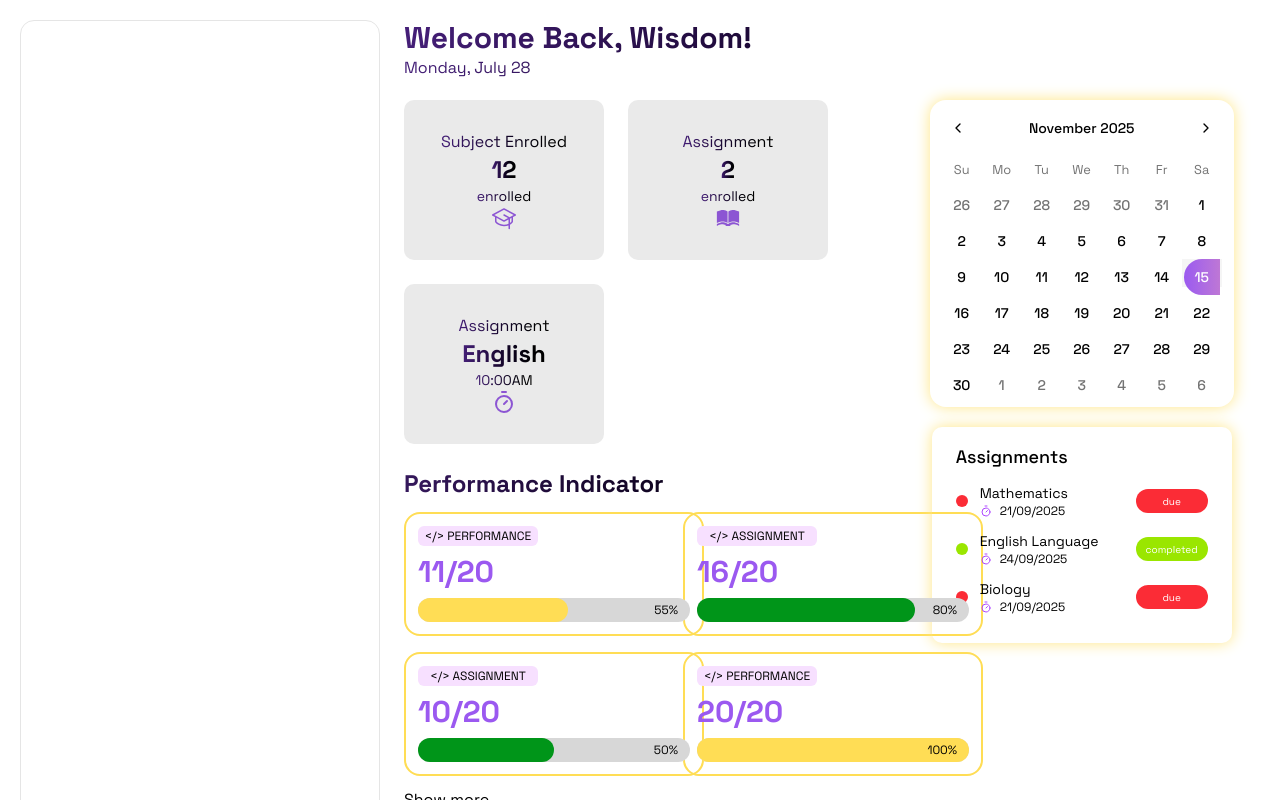
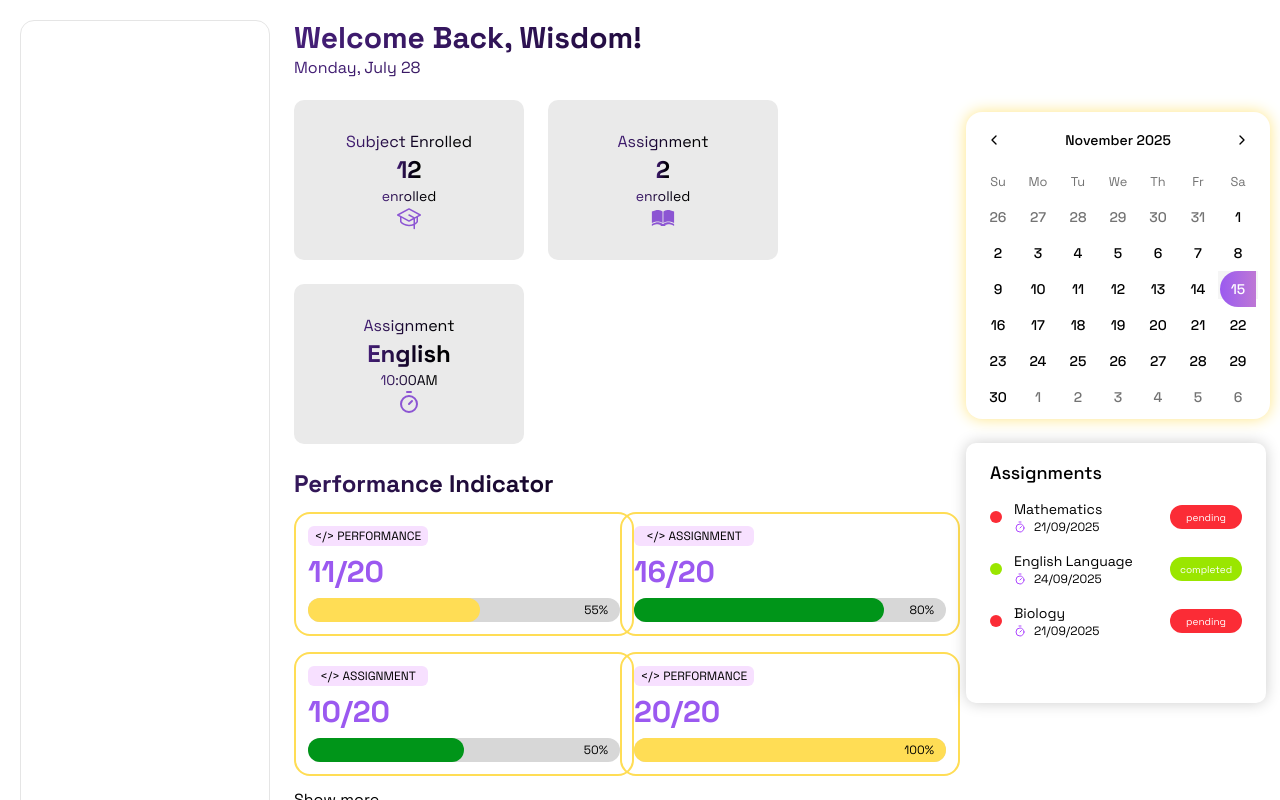
Before and after one commit to Ezekiel-Faith/Smart-School, a React (Vite) app in the folder student-dashboard-frontend/: page / in a window 1280 px wide. Shown: the top 800 px of the page. Built offline with nearby package versions, Linux system fonts and the light colour scheme.

Commit message:
finished task

```diff
--- a/student-dashboard-frontend/src/components/BoxCard.jsx
+++ b/student-dashboard-frontend/src/components/BoxCard.jsx
@@ -1,6 +1,6 @@
 const BoxCard = ({box}) => {
   return (
-    <div className="h-36 sm:h-40 rounded-lg bg-[#eaeaea] flex justify-center items-center flex-col p-3 w-[150px] md:w-[200px] ">
+    <div className="h-36 sm:h-40 rounded-lg bg-[#eaeaea] flex justify-center items-center flex-col p-3 w-[150px] md:w-[230px] ">
       <p className="capitalize bg-gradient-to-r from-[#451f78] to-black bg-clip-text text-transparent text-sm sm:text-base">
         {box.title}
       </p>
--- a/student-dashboard-frontend/src/components/PerformanceBox.jsx
+++ b/student-dashboard-frontend/src/components/PerformanceBox.jsx
@@ -1,6 +1,6 @@
 const PerformanceBox = ({ indicator, handlePercentage }) => {
   return (
-    <div className="border-2 flex flex-col border-[#FFDD55] rounded-2xl p-3 w-[300px]  ">
+    <div className="border-2 flex flex-col border-[#FFDD55] rounded-2xl p-3 w-[320px] md:w-[360px] lg:w-[340px]  ">
       <div className="  flex justify-center items-center bg-[#F7E0FF] h-[20px] w-[120px] rounded-sm mb-2">
         <p className="uppercase text-xs">
           {"</>"} {indicator.type}
--- a/student-dashboard-frontend/src/components/ui/calendar.jsx
+++ b/student-dashboard-frontend/src/components/ui/calendar.jsx
@@ -39,7 +39,7 @@ function Calendar({
       classNames={{
         root: cn("w-fit", defaultClassNames.root),
         months: cn("flex gap-4 flex-col md:flex-row relative ", defaultClassNames.months),
-        month: cn("flex flex-col w-full gap-4", defaultClassNames.month),
+        month: cn("flex flex-col w-full md-w-[500px] gap-4", defaultClassNames.month),
         nav: cn(
           "flex items-center gap-1 w-full absolute top-0 inset-x-0 justify-between",
           defaultClassNames.nav
--- a/student-dashboard-frontend/src/pages/Dashboard.jsx
+++ b/student-dashboard-frontend/src/pages/Dashboard.jsx
@@ -2,12 +2,10 @@ import React, { useEffect, useState } from "react";
 import { PiGraduationCap } from "react-icons/pi";
 import { Calendar } from "../components/ui/calendar";
 import StudyResource from "@/components/util/StudyResource";
-import { FaBookOpen, FaClipboard } from "react-icons/fa";
 import { Timer } from "lucide-react";
 import BoxCard from "@/components/BoxCard";
 import PerformanceBox from "@/components/PerformanceBox";
 import { GiOpenBook } from "react-icons/gi";
-import { BsClock } from "react-icons/bs";
 
 const Dashboard = () => {
   const indicators = [
@@ -22,22 +20,10 @@ const Dashboard = () => {
   ];
 
   const Videos = [
-    {
-        video: "JucSVDuV0mg",
-        grade: "9",
-        subject: "mathematics"
-    },
-    {
-        video: "-6PYKm_UCNo",
-        grade: "9",
-        subject: "English"
-    },
-     {
-        video: "JucSVDuV0mg",
-        grade: "9",
-        subject: "mathematics"
-    },
-  ]
+    { video: "JucSVDuV0mg", grade: "9", subject: "mathematics" },
+    { video: "-6PYKm_UCNo", grade: "9", subject: "English" },
+    { video: "JucSVDuV0mg", grade: "9", subject: "mathematics" },
+  ];
 
   const boxes = [
     {
@@ -62,61 +48,27 @@ const Dashboard = () => {
 
   const assignments = [
     { subject: "Mathematics", dueDate: "Mon Sep 21 2025", status: "pending" },
-    {
-      subject: "English Language",
-      dueDate: "Wed Sep 24 2025",
-      status: "completed",
-    },
-    {
-      subject: "Biology",
-      dueDate: "Mon Sep 21 2025",
-      status: "pending",
-      icon: (
-        <FaClipboard className="text-xl sm:text-2xl bg-gradient-to-r from-[#8c55d3] to-black bg-clip-text" />
-      ),
-    },
+    { subject: "English Language", dueDate: "Wed Sep 24 2025", status: "completed" },
+    { subject: "Biology", dueDate: "Mon Sep 21 2025", status: "pending" },
   ];
 
   const formatDate = (dateString) => {
     const date = new Date(dateString);
-    const day = String(date.getDate()).padStart(2, "0");
-    const month = String(date.getMonth() + 1).padStart(2, "0");
-    const year = date.getFullYear();
-    return `${day}/${month}/${year}`;
+    return `${String(date.getDate()).padStart(2, "0")}/${String(date.getMonth() + 1).padStart(2, "0")}/${date.getFullYear()}`;
   };
 
   const handlePercentage = (item) => Math.floor((item.grade / 20) * 100);
 
   const [calendarDate, setCalendarDate] = useState(new Date());
-  const [display, setDisplay] = useState("");
-  const [showMore, setShowMore] = useState(false)
-
-  useEffect(() => {
-    const confirmDate = () => {
-      const date = new Date();
-      const today = new Date(
-        date.getFullYear(),
-        date.getMonth(),
-        date.getDate()
-      );
-
-      if (calendarDate.getTime() === today.getTime()) {
-        setDisplay("today");
-      } else if (calendarDate.getTime() > today.getTime()) {
-        setDisplay("past deadline");
-      } else if (calendarDate.getTime() < today.getTime()) {
-        setDisplay("upcoming");
-      }
-    };
-    confirmDate();
-  }, [calendarDate]);
+  const [showMore, setShowMore] = useState(false);
 
   return (
-    <div className="min-h-screen p-5">
-      <div className="flex flex-col xl:flex-row w-full gap-6">
-        <div className="hidden lg:block w-90 border rounded-xl"></div>
+    <div className="min-h-screen p-5 flex gap-6">
 
-        <div className="flex-1 flex flex-col">
+      <div className="hidden lg:block w-[250px] border rounded-xl"></div>
+
+      <div className="flex-1 flex flex-col w-full">
+
         <div>
           <p className="capitalize font-bold text-xl md:text-2xl lg:text-3xl bg-gradient-to-r from-[#451f78] to-black bg-clip-text text-transparent">
             welcome back, wisdom!
@@ -126,121 +78,77 @@ const Dashboard = () => {
           </p>
         </div>
 
-          {/* Main grid: Stats + Performance + Calendar */}
-          <div className="grid grid-cols-1 lg:grid-cols-3 md:max-w-[95%]">
+        <div className="grid grid-cols-1 lg:grid-cols-3 gap-6">
 
-            {/* Left Section (Stats + Performance) */}
-            <div className=" lg:col-span-2 flex flex-col max-w-[670px] ">
-              {/* Stats cards */}
-              <div className="flex gap-6 flex-wrap mb-6 max-w-[650px]">
+          <div className="lg:col-span-2 flex flex-col w-full">
+
+            <div className="flex flex-wrap gap-6 mb-6">
               {boxes.map((box, index) => (
                 <BoxCard box={box} key={index} />
               ))}
             </div>
 
-              {/* /////////////////////////////////////////////////////// */}
-              {/* Performance indicators */}
-              <div className=" max-w-[650px] ">
+              {/* performance indicator */}
+            <div className="w-full">
               <p className="text-lg md:text-xl lg:text-2xl capitalize mb-3 bg-gradient-to-r from-[#35185c] to-black bg-clip-text text-transparent font-bold">
                 performance indicator
               </p>
-                <div className=" ">
-                  <div className="grid grid-cols-1 sm:grid-cols-2 gap-4 md:max-w-[620px] transition-transform duration-1000 ease-in-out  ">
-                    {indicators.slice(0, showMore? indicators.length : 4 ).map((indicator, index) => (
-                      <PerformanceBox
-                        indicator={indicator}
-                        handlePercentage={handlePercentage}
-                        key={index}
-                      />
+              <div className="grid grid-cols-1 sm:grid-cols-2 gap-4 lg:space-x-10">
+                {indicators.slice(0, showMore ? indicators.length : 4).map((indicator, index) => (
+                  <PerformanceBox indicator={indicator} handlePercentage={handlePercentage} key={index} />
+                ))}
+              </div>
+              <button className="underline mt-3" onClick={() => setShowMore(!showMore)}>
+                {showMore ? "Show less" : "Show more"}
+              </button>
+            </div>
+
+            <div className="w-full mt-6">
+              <p className="text-lg md:text-xl lg:text-2xl font-medium capitalize bg-gradient-to-r from-[#451f78] to-black bg-clip-text text-transparent">
+                study resources
+              </p>
+              <div className="w-full flex gap-3 mt-3 overflow-x-scroll">
+                {Videos.map((item, index) => (
+                  <StudyResource video={item.video} grade={item.grade} subject={item.subject} key={index} />
                 ))}
               </div>
             </div>
           </div>
-              <div className=" py-3 ">
-                <button className=" underline cursor-pointer " onClick={()=>showMore == false? setShowMore(true) : setShowMore(false)}>{showMore? 'Show less': 'Show more'}</button>
-              </div>
-              {/* Study Resources */}
-          <div className="w-full">
-            <p className="text-lg md:text-xl lg:text-2xl font-medium capitalize bg-gradient-to-r from-[#451f78] to-black bg-clip-text text-transparent">
-              study resources
-            </p>
-            <div className="w-full flex gap-3 mt-3 overflow-x-scroll">
-                  {
-                    Videos.map((item, index)=>(
-                      <StudyResource video={item.video} grade={item.grade} subject={item.subject} key={index}/>
-                    ))
-                  }
-            </div>
-          </div>
-            </div>
 
-            {/* ///////////////////////////////////////////////////////////////// */}
-
-            {/* Right Section (Calendar + Assignments) */}
-            <div className="flex flex-col items-left md:items-center my-10 lg:m-0 ">
+          <div className="flex flex-col sm:flex-row  md:items-start lg:flex-col gap-6 p-3">
             <Calendar
               mode="single"
               selected={calendarDate}
               onSelect={setCalendarDate}
               classNames={{
-                  day_selected:
-                    " bg-gradient-to-r from-[#8c55d3] to-black text-white hover:from-pink-600 hover:to-purple-600 focus:from-pink-600 focus:to-purple-600",
-                  day_today: "border border-pink-400 font-bold ",
+                day_selected: "bg-gradient-to-r from-[#8c55d3] to-black text-white",
+                day_today: "border border-pink-400 font-bold",
               }}
             />
 
-              {/* Assignments list */}
-              <div className="mt-5 w-[300px] max-w-sm rounded-lg shadow-[0_0_15px_rgba(0,0,0,0.2)] shadow-amber-200 px-6 py-4">
+            <div className="w-full h-[260px] lg:w-[300px] rounded-lg shadow-[0_0_15px_rgba(0,0,0,0.2)] px-6 py-4">
               <p className="text-lg font-medium mb-3">Assignments</p>
               {assignments.map((assignment, index) => (
-                  <div className="flex justify-between items-center mb-3">
+                <div key={index} className="flex justify-between items-center mb-4">
                   <div className="flex items-center gap-3">
-                      <div
-                        className={`w-3 h-3 rounded-full ${
-                          assignment.status === "completed"
-                            ? "bg-lime-400"
-                            : "bg-red-500"
-                        }`}
-                      ></div>
+                    <div className={`w-3 h-3 rounded-full ${assignment.status === "completed" ? "bg-lime-400" : "bg-red-500"}`}></div>
                     <div>
                       <p className="text-sm">{assignment.subject}</p>
-                        <div className="flex gap-2 items-center">
+                      <div className="flex items-center gap-2">
                         <Timer className="w-3 h-3 text-purple-500" />
-                          <p className="text-xs">
-                            {formatDate(assignment.dueDate)}
-                          </p>
+                        <p className="text-xs">{formatDate(assignment.dueDate)}</p>
                       </div>
                     </div>
                   </div>
                   <button
-                      className={`w-18 h-6 text-[10px] rounded-3xl ${
-                        calendarDate.getTime() <
-                          new Date(assignment.dueDate).getTime() &&
-                        assignment.status === "pending"
-                          ? "bg-[#FFDD55] text-black"
-                          : calendarDate.getTime() <
-                              new Date(assignment.dueDate).getTime() &&
-                            assignment.status === "completed"
-                          ? "bg-lime-400 text-white"
-                          : calendarDate.getTime() >=
-                              new Date(assignment.dueDate).getTime() &&
-                            assignment.status === "completed"
-                          ? "bg-lime-400 text-white"
-                          : "bg-red-500 text-white"
-                      }`}
+                    className={`w-18 h-6 text-[10px] rounded-3xl ${assignment.status === "completed" ? "bg-lime-400 text-white" : "bg-red-500 text-white"}`}
                   >
-                      {calendarDate.getTime() >=
-                        new Date(assignment.dueDate).getTime() &&
-                      assignment.status !== "completed"
-                        ? "due"
-                        : assignment.status}
+                    {assignment.status}
                   </button>
                 </div>
               ))}
             </div>
           </div>
-          </div>
-
 
         </div>
       </div>
```
Lines whose indentation alone changed are shown as unchanged.
